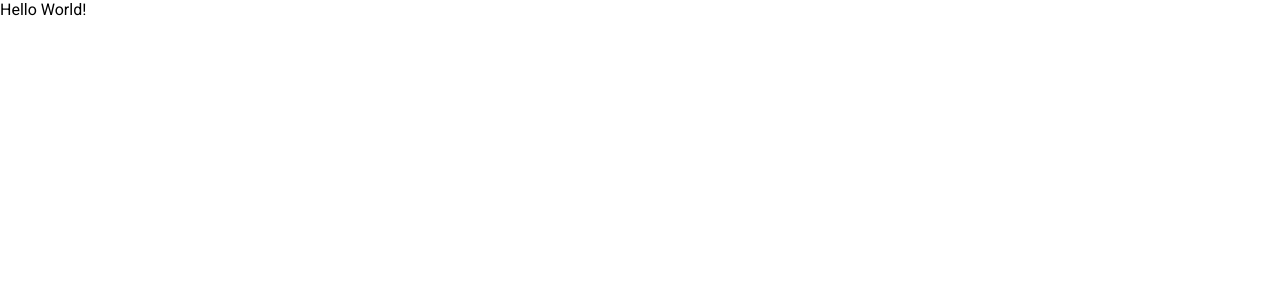
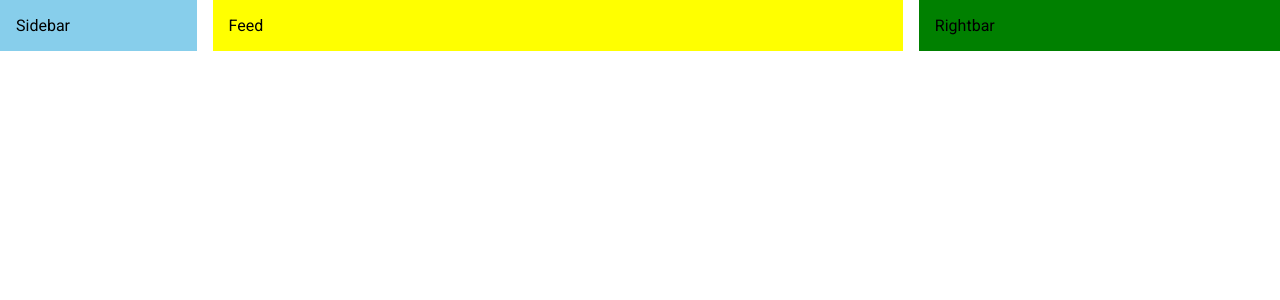
Before and after one commit to icecrimu/learn-mui-5, a React (Create React App) app: page / in a window 1280 px wide. Shown: the top 300 px of the page. Built offline with nearby package versions, Linux system fonts and the light colour scheme.

Commit message:
Mui Layouts (Box, Container, Grid, Stack)

```diff
--- a/src/App.js
+++ b/src/App.js
@@ -1,10 +1,20 @@
 import React from "react"
+import { Box, Container, Stack } from "@mui/material"
 
-function App() {
+import Sidebar from "./components/Sidebar"
+import Feed from "./components/Feed"
+import Rightbar from "./components/Rightbar"
+
+const App = () => {
   return (
-    <>
-      <div>Hello World!</div>
-    </>
+    <Box>
+      {/* Navbar */}
+      <Stack direction="row" spacing={2} justifyContent="center">
+        <Sidebar />
+        <Feed />
+        <Rightbar />
+      </Stack>
+    </Box>
   )
 }
 
--- /dev/null
+++ b/src/components/Feed.jsx
@@ -0,0 +1,12 @@
+import { Box } from "@mui/material"
+import React from "react"
+
+const Feed = () => {
+  return (
+    <Box bgcolor="yellow" flex={4} p={2}>
+      Feed
+    </Box>
+  )
+}
+
+export default Feed
--- /dev/null
+++ b/src/components/Rightbar.jsx
@@ -0,0 +1,12 @@
+import { Box } from "@mui/material"
+import React from "react"
+
+const Rightbar = () => {
+  return (
+    <Box bgcolor="green" flex={2} p={2}>
+      Rightbar
+    </Box>
+  )
+}
+
+export default Rightbar
--- /dev/null
+++ b/src/components/Sidebar.jsx
@@ -0,0 +1,12 @@
+import React from "react"
+import { Box } from "@mui/material"
+
+const Sidebar = () => {
+  return (
+    <Box bgcolor="skyblue" flex={1} p={2}>
+      Sidebar
+    </Box>
+  )
+}
+
+export default Sidebar
```
Also changed, not shown: src/components/Navbar.jsx (added, +7 -0 lines).
